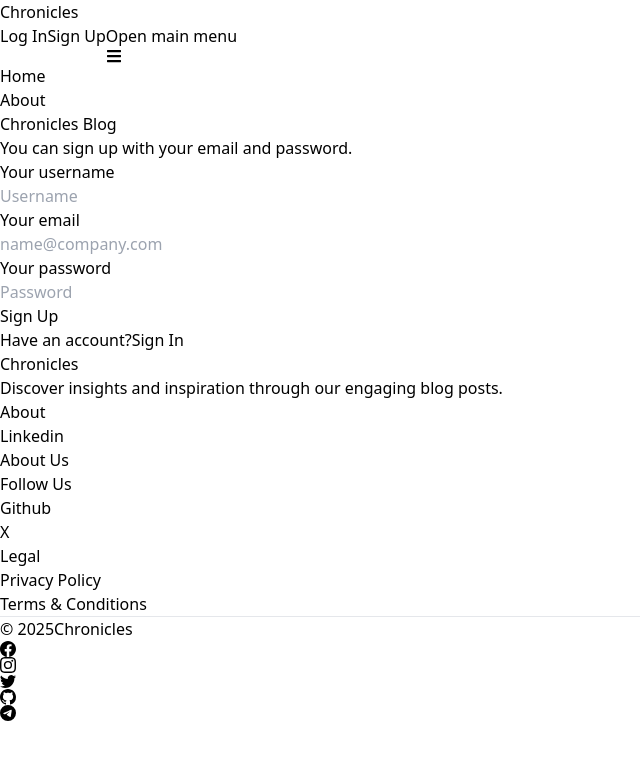
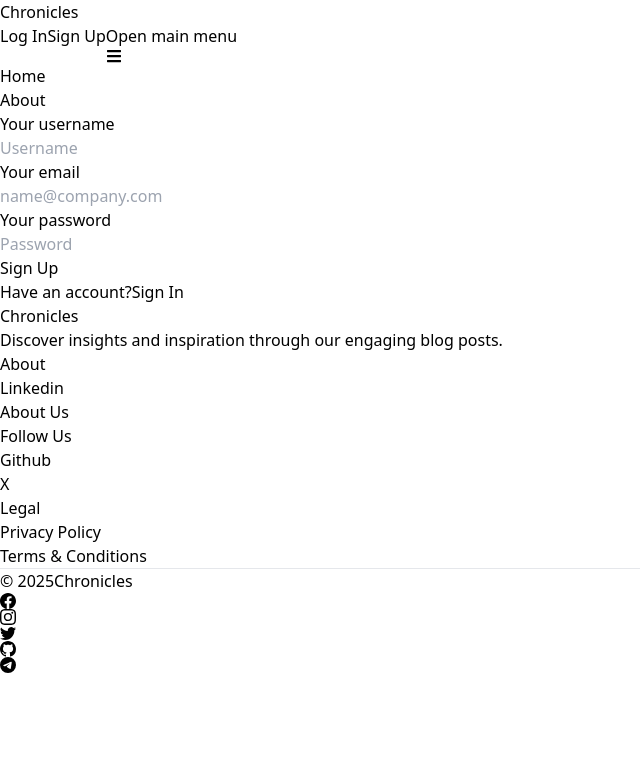
Before and after one commit to yididiabera/Chronicles, a React (Vite) app in the folder client/: page /signup in a window 1280 px wide. Shown: the top 760 px of the page, without its empty margins (0-640 px from the left). Built offline with nearby package versions, Linux system fonts and the light colour scheme.

Commit message:
enhance the style

```diff
--- a/client/src/pages/SignupPage.jsx
+++ b/client/src/pages/SignupPage.jsx
@@ -53,17 +53,6 @@ export default function SignUp() {
   return (
     <div className="min-h-screen flex flex-col justify-center items-center mt-20">
       <div className="flex p-5 max-w-3xl mx-auto flex-col md:flex-row md:items-center gap-5">
-        <div className="flex-1">
-          <Link to="/" className="font-bold text-4xl dark:text-white">
-            <span className="px-3 py-2 bg-gradient-to-r from-indigo-500 via-purple-500 to-pink-500 rounded-lg text-white">
-              {PROJECT_NAME}
-            </span>
-          </Link>
-          <p className="text-sm mt-5">
-            You can sign up with your email and password.
-          </p>
-        </div>
-
         <div className="flex-1">
           <form className="flex flex-col gap-4" onSubmit={handleSubmit}>
             <div>
```
